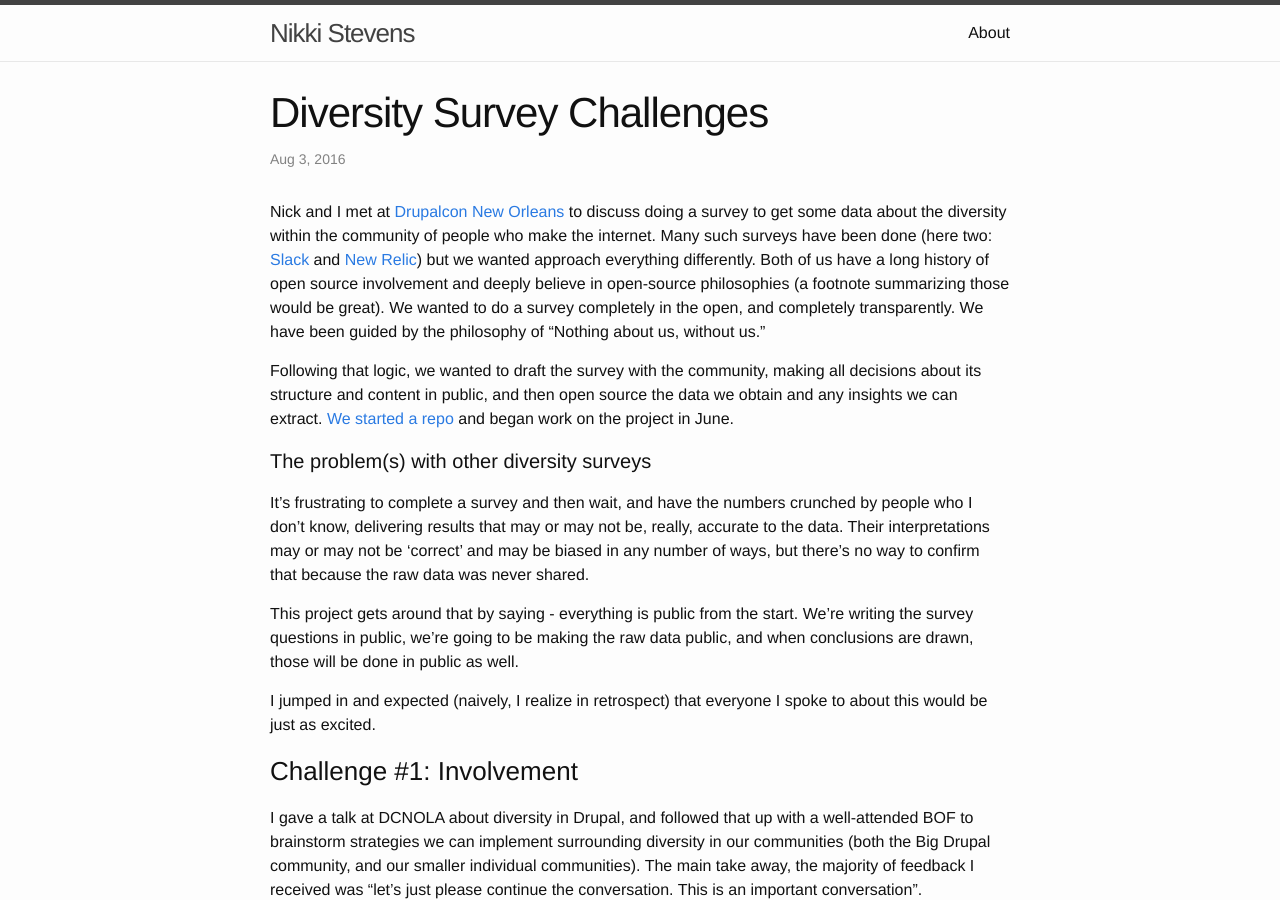
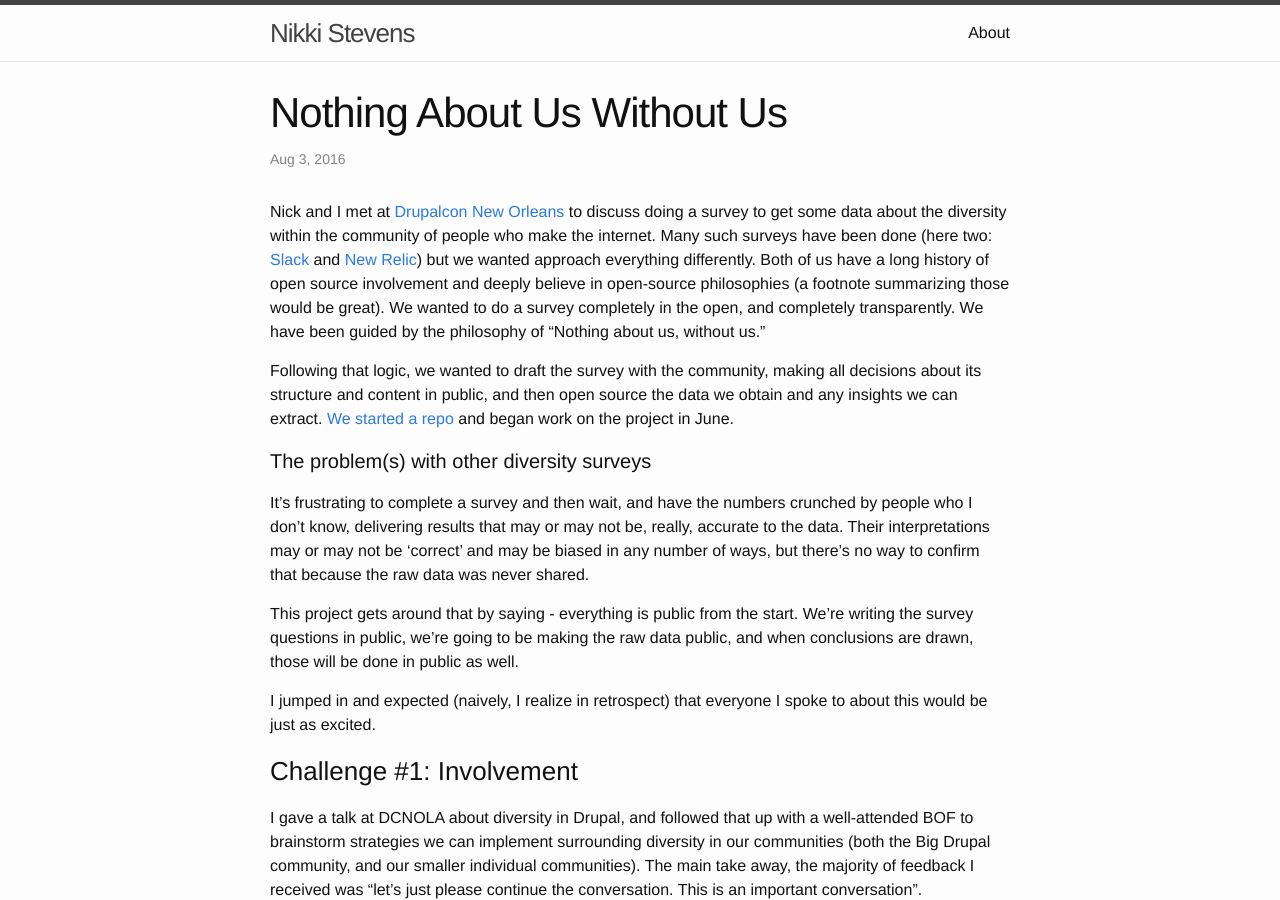
Before and after one commit to drnikki/old-personal-site, a Jekyll site: the page built from _posts/2016-08-03-diversity-survey.md, in a window 1280 px wide and 900 px high. Built offline with Jekyll 4.4.1, drawn with Linux system fonts in a browser that asks for light colours.

Commit message:
Title update

```diff
--- a/_posts/2016-08-03-diversity-survey.md
+++ b/_posts/2016-08-03-diversity-survey.md
@@ -1,6 +1,6 @@
 ---
 layout: post
-title: "Diversity Survey Challenges"
+title: "Nothing About Us Without Us"
 date: 2016-08-03 10:25
 comments: true
 published: true
```
